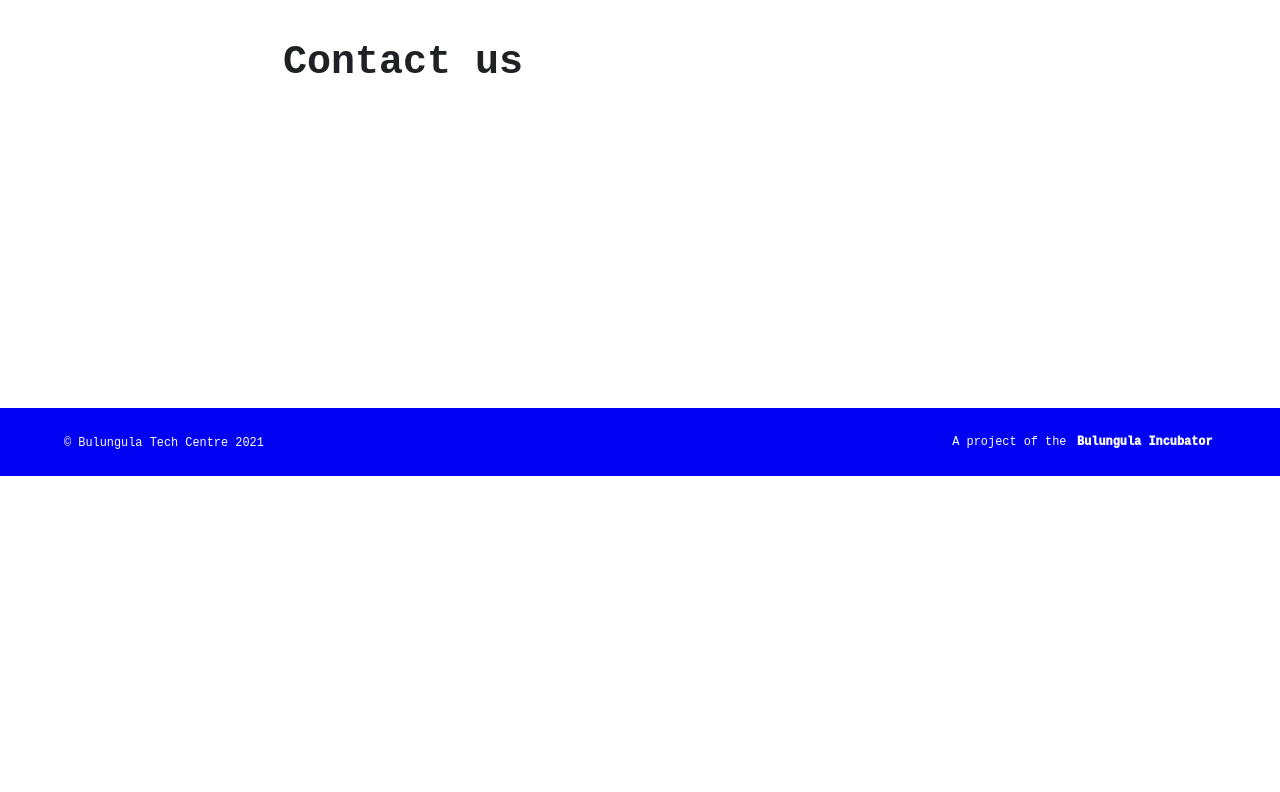
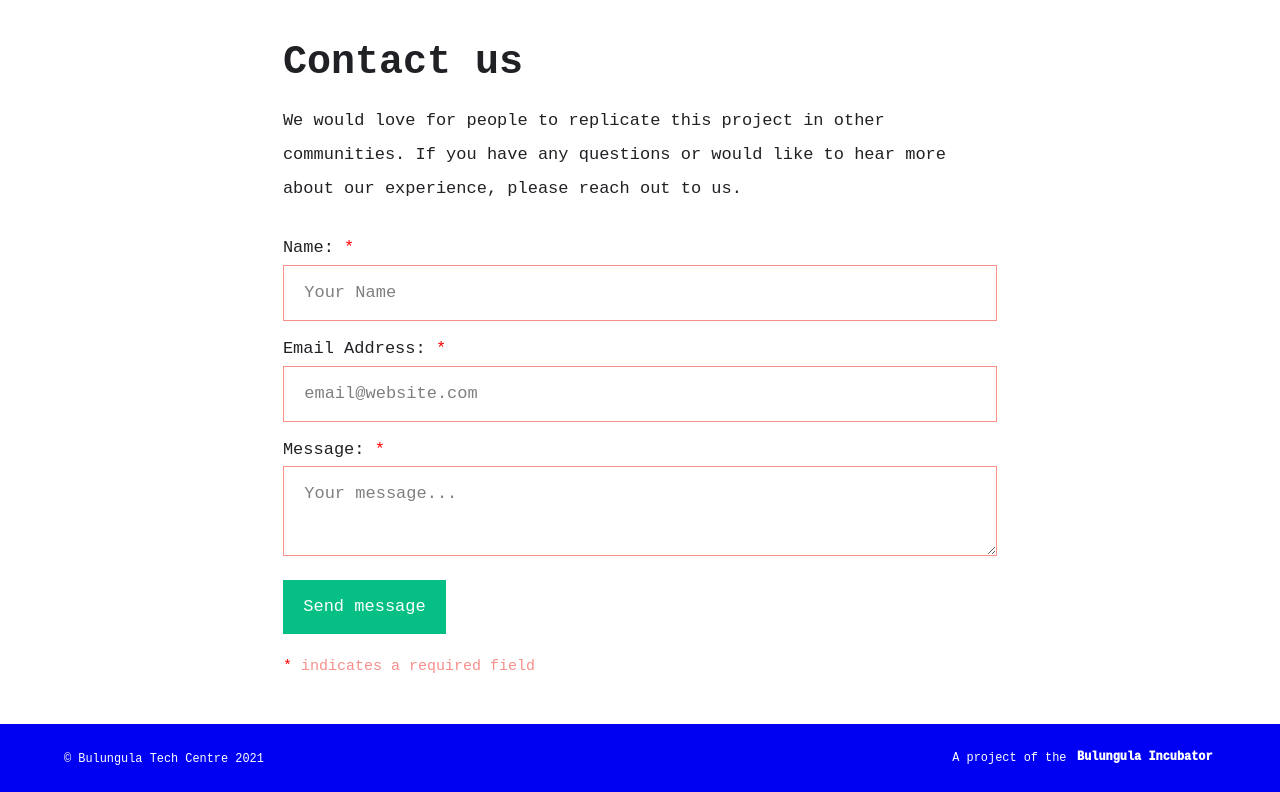
Before and after one commit to bulungula-tech-centre/bulungula-tech-centre, a Jekyll site: the page built from contact.md, in a window 1280 px wide. Shown: the part 424-1216 px from the top of the page. Built offline with Jekyll 4.4.1, drawn with Linux system fonts in a browser that asks for light colours; before the commit the page ends 900 px from its top, so only the background shows below that.

Commit message:
add form to contact page

```diff
--- a/contact.md
+++ b/contact.md
@@ -5,3 +5,7 @@ feature_image: "/assets/images/contact/dog.png"
 excerpt: "Feel free to contact us if you have any questions"
 aside: false
 ---
+
+We would love for people to replicate this project in other communities. If you have any questions or would like to hear more about our experience, please reach out to us.
+
+{% include site-form.html %}
```
